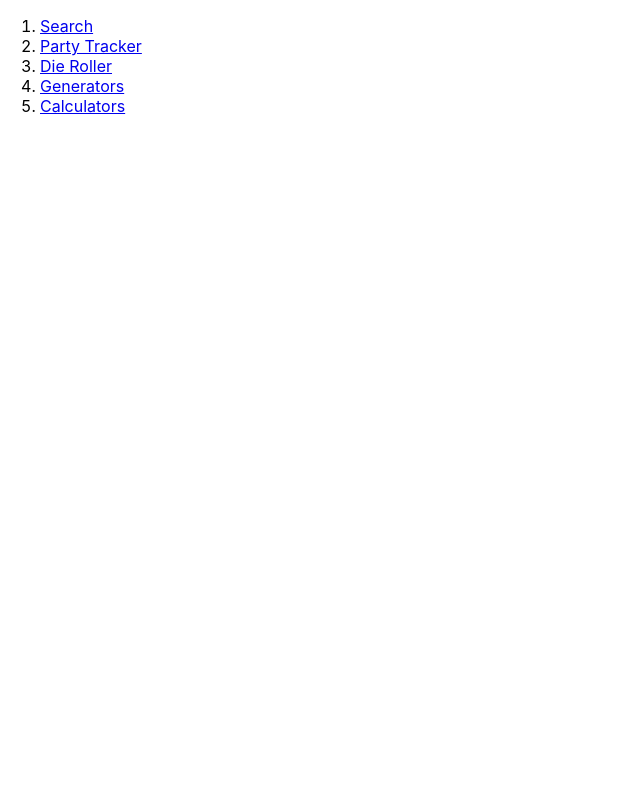
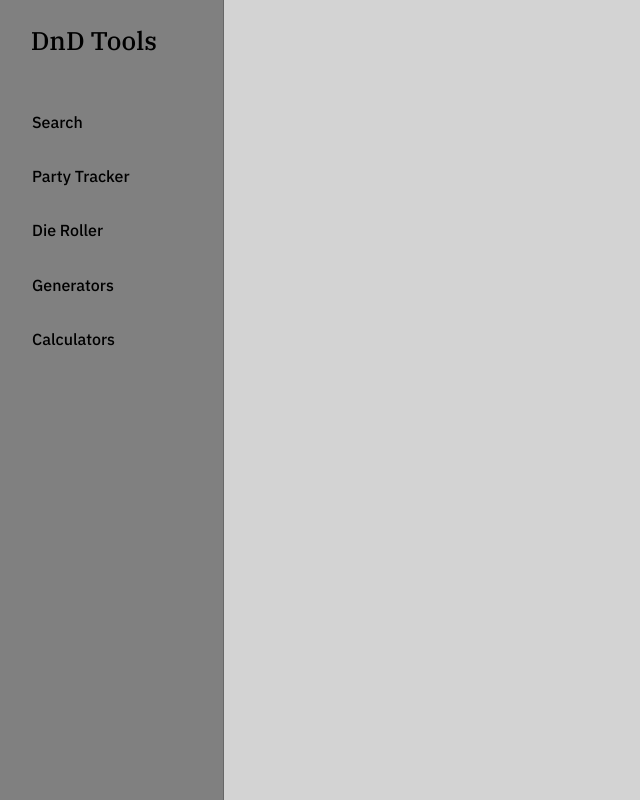
Before and after one commit to branneman/dnd-tools, a React app: page / in a window 1280 px wide. Shown: the whole page, without its empty margins (0-640 px from the left). Built offline with nearby package versions, Linux system fonts and the light colour scheme.

Commit message:
feat: Added basic css grid and design

```diff
--- a/public/index.html
+++ b/public/index.html
@@ -2,42 +2,15 @@
 <html lang="en">
   <head>
     <meta charset="utf-8" />
-    <link rel="icon" href="%PUBLIC_URL%/favicon.ico" />
     <meta name="viewport" content="width=device-width, initial-scale=1" />
-    <meta name="theme-color" content="#000000" />
-    <meta
-      name="description"
-      content="Web site created using create-react-app"
+    <link
+      rel="stylesheet"
+      href="//fonts.googleapis.com/css?family=IBM+Plex+Sans:300,300i,500|IBM+Plex+Serif:300,500"
     />
-    <link rel="apple-touch-icon" href="%PUBLIC_URL%/logo192.png" />
-    <!--
-      manifest.json provides metadata used when your web app is installed on a
-      user's mobile device or desktop. See https://developers.google.com/web/fundamentals/web-app-manifest/
-    -->
-    <link rel="manifest" href="%PUBLIC_URL%/manifest.json" />
-    <!--
-      Notice the use of %PUBLIC_URL% in the tags above.
-      It will be replaced with the URL of the `public` folder during the build.
-      Only files inside the `public` folder can be referenced from the HTML.
-
-      Unlike "/favicon.ico" or "favicon.ico", "%PUBLIC_URL%/favicon.ico" will
-      work correctly both with client-side routing and a non-root public URL.
-      Learn how to configure a non-root public URL by running `npm run build`.
-    -->
-    <title>React App</title>
+    <title>DnD Tools</title>
   </head>
   <body>
     <noscript>You need to enable JavaScript to run this app.</noscript>
     <div id="root"></div>
-    <!--
-      This HTML file is a template.
-      If you open it directly in the browser, you will see an empty page.
-
-      You can add webfonts, meta tags, or analytics to this file.
-      The build step will place the bundled scripts into the <body> tag.
-
-      To begin the development, run `npm start` or `yarn start`.
-      To create a production bundle, use `npm run build` or `yarn build`.
-    -->
   </body>
 </html>
--- a/src/app/index.css
+++ b/src/app/index.css
@@ -0,0 +1,64 @@
+html,
+body {
+}
+
+html {
+  box-sizing: border-box;
+}
+*,
+*:before,
+*:after {
+  box-sizing: inherit;
+}
+
+body {
+  margin: 0;
+  padding: 0;
+  font-family: 'IBM Plex Sans', serif;
+  font-weight: 300;
+  font-size: 16px;
+  line-height: 1.4;
+}
+
+a,
+a:hover,
+a:active {
+  color: inherit;
+}
+
+h1,
+h2,
+h3 {
+  margin-bottom: 0;
+  font-family: 'IBM Plex Serif', serif;
+  font-weight: 500;
+  line-height: 1.2;
+
+  font-size: 1.6em;
+}
+
+.grid__container {
+  display: flex;
+  width: 100vw;
+  height: 100vh;
+}
+.grid__nav {
+  width: 17em;
+  border-right: 1px solid #666;
+  background: grey;
+}
+.grid__body {
+  width: 100%;
+  background: lightgrey;
+}
+
+.site-title {
+  margin: 0;
+  font-weight: 500;
+}
+.site-title a {
+  display: block;
+  margin: 0 0 0.5em;
+  padding: 1em 1.2em 1em;
+  text-decoration: none;
+}
--- a/src/app/index.js
+++ b/src/app/index.js
@@ -1,5 +1,5 @@
 import React from 'react'
-import { BrowserRouter as Router, Route, Switch } from 'react-router-dom'
+import { Link, BrowserRouter as Router, Route, Switch } from 'react-router-dom'
 
 import routes from './routes.js'
 import './index.css'
@@ -10,6 +10,9 @@ export default function App() {
     <Router>
       <div className="grid__container">
         <div className="grid__nav">
+          <h1 className="site-title">
+            <Link to={'/'}>DnD Tools</Link>
+          </h1>
           <Navigation routes={routes} />
         </div>
         <div className="grid__body">
--- a/src/molecules/Navigation/index.css
+++ b/src/molecules/Navigation/index.css
@@ -0,0 +1,13 @@
+.navigation__menu {
+  margin: 0;
+  padding: 0;
+}
+.navigation__menu > li a {
+  display: block;
+  padding: 1em 2em;
+  font-weight: 500;
+  text-decoration: none;
+}
+.navigation__menu > li a:hover {
+  background: lightskyblue;
+}
--- a/src/molecules/Navigation/index.js
+++ b/src/molecules/Navigation/index.js
@@ -5,7 +5,7 @@ import './index.css'
 export default function Navigation(props) {
   return (
     <nav className="navigation">
-      <ol>
+      <ol className="navigation__menu">
         {props.routes.map((route, i) => (
           <li key={i}>
             <Link to={route.path}>{route.name}</Link>
```
Also changed, not shown: public/manifest.json (deleted).
